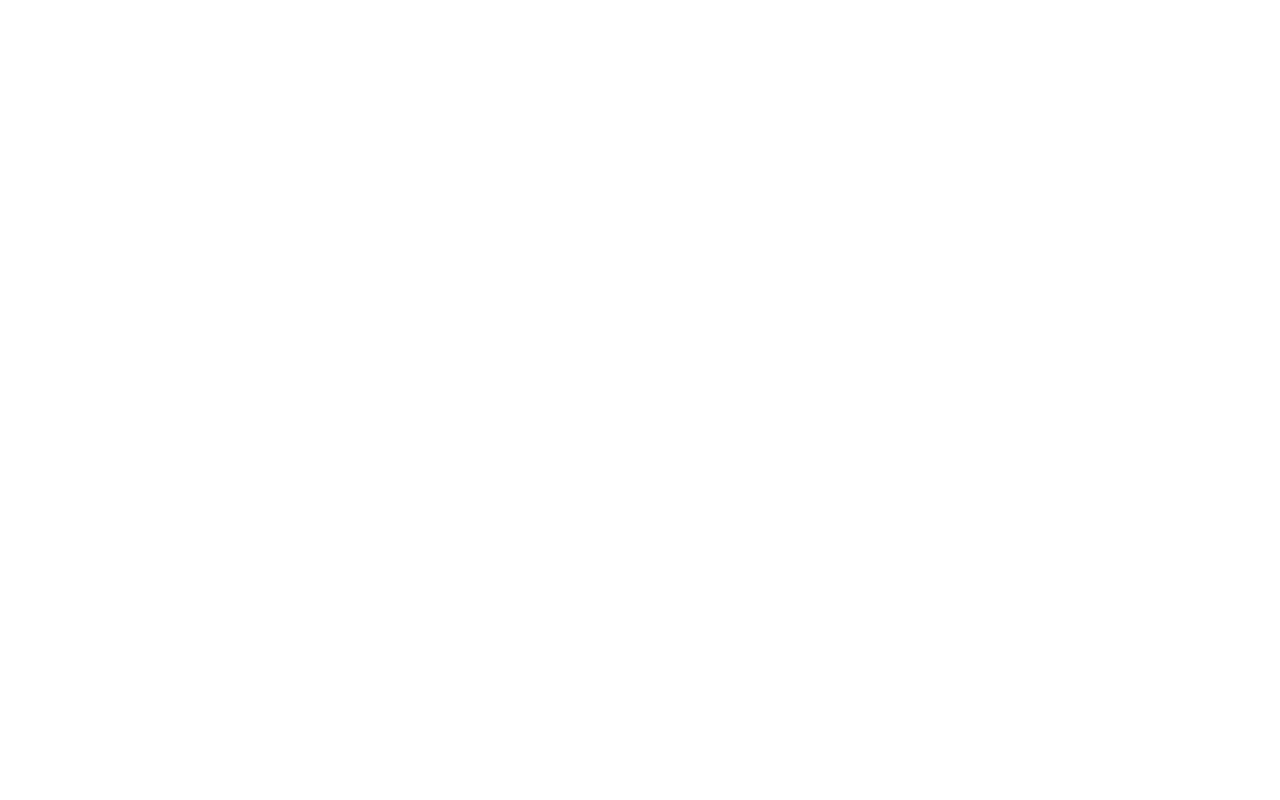
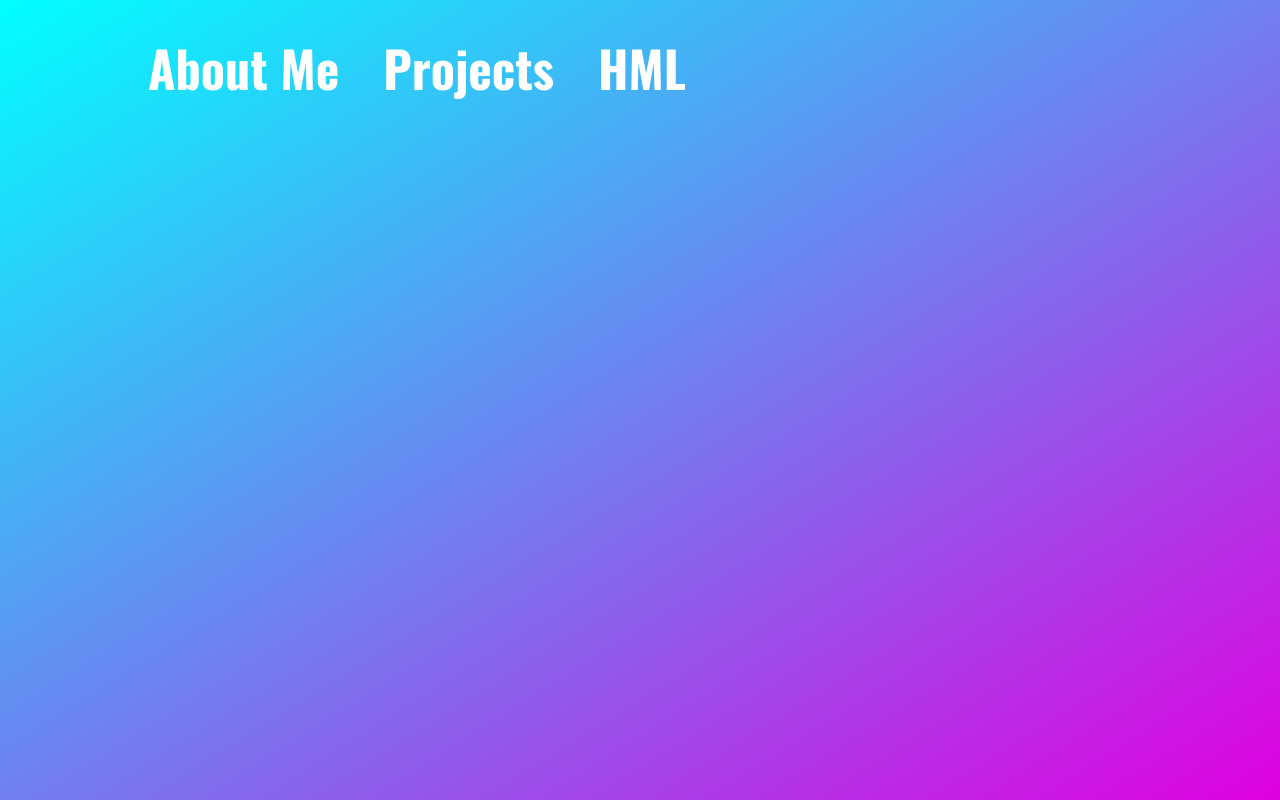
Before and after one commit to projectjamo/projectjamo.github.io, a plain HTML site: page index.html in a window 1280 px wide. Drawn offline with nearby package versions, Linux system fonts and the light colour scheme.

Commit message:
now we are COOKING

```diff
--- a/index.html
+++ b/index.html
@@ -11,24 +11,18 @@
     <header>
         <nav>
             <ul class="nav__links">
-                <li><a id="aboutme_div">About Me</a></li>
-                <li><a id="project_div">Projects</a></li>
-                <li><a id="hml_div">HML</a></li>
+                <li><a href="#aboutme">About Me</a></li>
+                <li><a href="#projects">Projects</a></li>
+                <li><a href="#hml">HML</a></li>
             </ul>
         </nav>
     </header>
+
+    <a id="aboutme"></a>
+    <a id="projects"></a>
+    <a id="hml"></a>
+
 </body>
-<div class="bgdiv">
-
-    <div id="aboutme_div">
-
-    </div>
-    <div id="project_div">
 
 
-    </div>
-    <div id="hml_div">
-
-    </div>
-</div>
 </html>
--- a/styles.css
+++ b/styles.css
@@ -7,8 +7,12 @@
     margin: 0;
     padding: 0;
 }
-bgdiv {
-    background-image: linear-gradient(to bottom right, aqua, pink)
+body {
+    background-image: linear-gradient(to bottom right, aqua, #e000e0);
+    height: 100%;
+    margin: 0;
+    background-repeat: no-repeat;
+    background-attachment: fixed;
 }
 li, a {
     font-family: "Oswald", sans-serif;
@@ -25,3 +29,21 @@ header {
     padding: 30px 10%;
 
 }
+
+.nav__links{
+    list-style: none;
+}
+
+.nav__links li {
+    display: inline-block;
+    padding: 0px 20px;
+}
+
+.nav__links li a {
+    transition: all 0.3s ease 0s;
+
+}
+
+    .nav__links li a {
+        transition: all 0.3s ease 0s;
+    }
```
